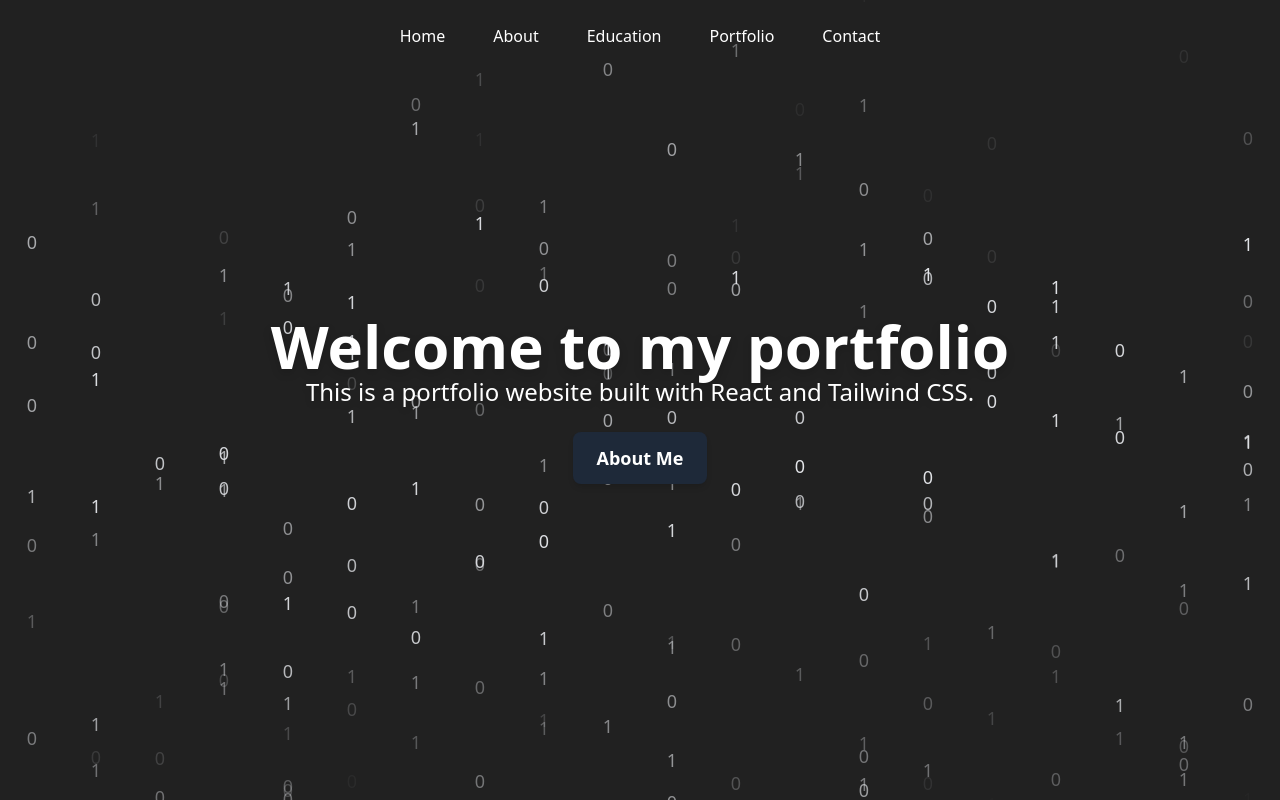
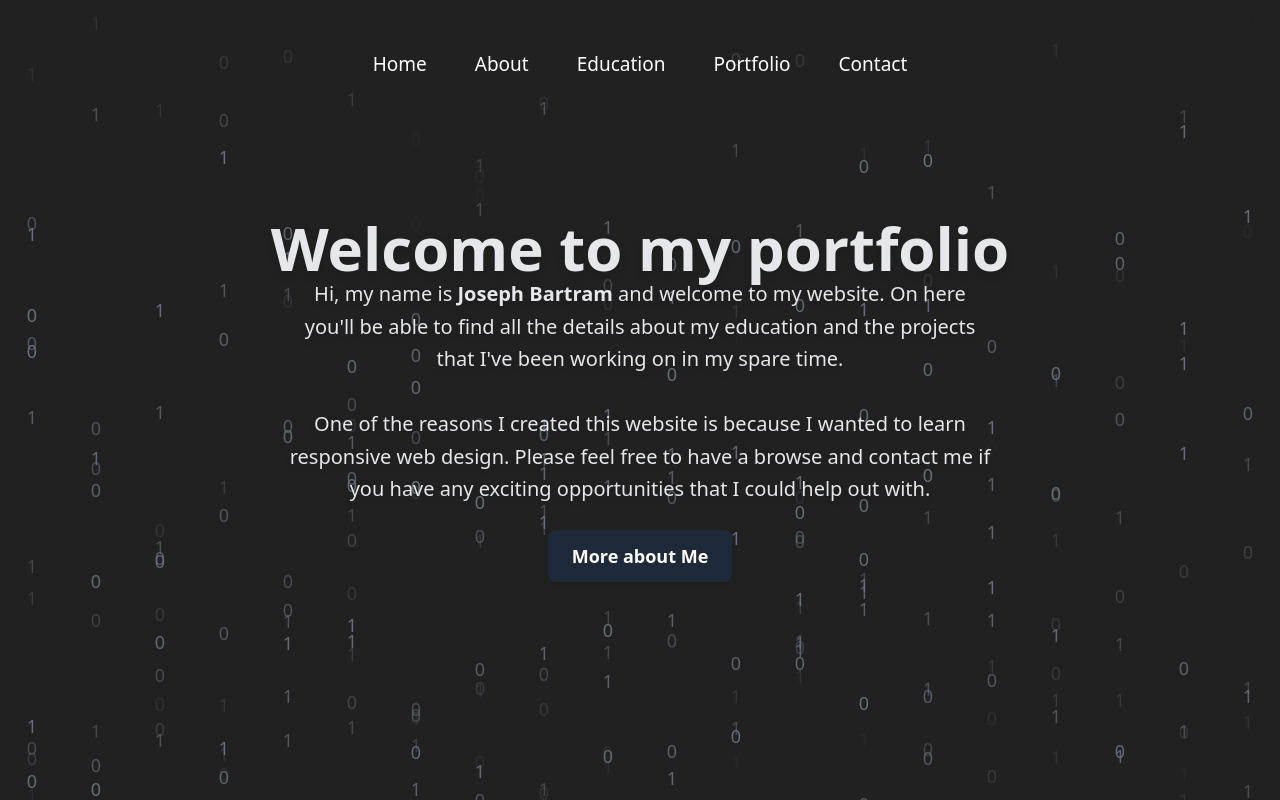
Before and after one commit to Joseph-Bartram8/PortfolioWebsite, a React (Vite) app in the folder my-website/: page / in a window 1280 px wide. Built offline with nearby package versions, Linux system fonts and the light colour scheme.

Commit message:
Changes to nav bar animations, changes to binary wall

```diff
--- a/my-website/src/components/BinaryWall.tsx
+++ b/my-website/src/components/BinaryWall.tsx
@@ -2,8 +2,8 @@ import { useState, useEffect } from 'react';
 
 export default function BinaryWall() {
   const [isActive, setIsActive] = useState(true);
-  const columns = 20;
-  const rows = 15;
+  const columns = 30;
+  const rows = 20;
 
   useEffect(() => {
     const handleVisibilityChange = () => {
@@ -21,11 +21,11 @@ export default function BinaryWall() {
           {Array.from({ length: rows }).map((_, rowIdx) => (
             <span
               key={rowIdx}
-              className={`text-gray-200 text-lg ${isActive ? 'animate-binary-fall' : ''}`}
+              className={`text-gray-500 text-lg ${isActive ? 'animate-binary-fall' : ''}`}
               style={{
                 animationDelay: `${Math.random() * 3}s`,
                 animationDuration: `${3 + Math.random() * 2}s`,
-                transform: `translateY(-${Math.random() * 100}vh)`
+                transform: `translateY(-${Math.random()}vh) translateX(${Math.random()}vw)`,
               }}
             >
               {Math.random() > 0.5 ? '1' : '0'}
--- a/my-website/src/components/NavigationBar.tsx
+++ b/my-website/src/components/NavigationBar.tsx
@@ -11,13 +11,13 @@ export default function NavigationBar() {
   ];
 
   return (
-    <nav className={`fixed z-50 w-full flex justify-center p-6 transition-transform duration-700'}`}>
+    <nav className="fixed z-50 w-full flex justify-center pt-[50px] p-6 transition-transform duration-700">
       <div className="flex-1 flex justify-center space-x-6 md:space-x-12">
         {pages.map((page) => (
           <Link
             key={page.name}
             to={page.path}
-            className="text-white hover:text-gray-300 transition relative group cursor-pointer"
+            className="text-white text-[19px] hover:text-gray-200 hover:text-[23px] transition-all duration-300 relative group cursor-pointer"
           >
             {page.name}
             <span className="absolute left-0 bottom-[-2px] h-[2px] w-0 bg-white group-hover:w-full transition-all duration-300"></span>
--- a/my-website/src/pages/Home.tsx
+++ b/my-website/src/pages/Home.tsx
@@ -4,12 +4,11 @@ import { useNavigate, useLocation } from 'react-router-dom';
 export default function Home() {
   const navigate = useNavigate();
   const location = useLocation();
-  const [isTransitioning, setIsTransitioning] = useState(false);
+  const [isTransitioning, setIsTransitioning] = useState(true);
 
   useEffect(() => {
-      setIsTransitioning(true);
+      setTimeout(() => setIsTransitioning(false), 900);
       document.body.style.overflowY = 'hidden';
-      setTimeout(() => setIsTransitioning(false), 900);
   }, [location.pathname]);
 
   const handleNavigate = () => {
@@ -19,14 +18,18 @@ export default function Home() {
   };
 
   return (
-    <div className={`absolute inset-0 flex flex-col items-center justify-center min-h-screen h-full w-full overflow-y-auto py-2 overflow-hidden transition-all duration-[1500ms] ease-in-out ${isTransitioning ? 'translate-y-10 opacity-0' : 'translate-y-0 opacity-100'}`}>
-      <h1 className="text-6xl font-bold text-white drop-shadow-lg">Welcome to my portfolio</h1>
-      <p className="text-2xl text-white drop-shadow-md">This is a portfolio website built with React and Tailwind CSS.</p>
+    <div className={`absolute text-gray-200 inset-0 flex flex-col items-center justify-center min-h-screen h-full w-full overflow-y-auto py-2 overflow-hidden transition-all duration-[1500ms] ease-in ${isTransitioning ? 'translate-y-[-10vh] opacity-0' : 'translate-y-0 opacity-100'}`}>
+      <h1 className="text-6xl font-bold drop-shadow-lg">Welcome to my portfolio</h1>
+      <p className="text-lg md:text-xl text-center max-w-3xl px-4 md:px-8 drop-shadow-md leading-relaxed">
+        Hi, my name is <span className="font-semibold">Joseph Bartram</span> and welcome to my website. On here you'll be able to find all the details about my education and the projects that
+        I've been working on in my spare time. <br /> <br />One of the reasons I created this website is because I wanted to learn responsive web design.
+        Please feel free to have a browse and contact me if you have any exciting opportunities that I could help out with.
+      </p>
       <button
         onClick={handleNavigate}
         className="mt-6 px-6 py-3 bg-gray-800 text-white text-lg font-semibold rounded-lg shadow-md transition-transform duration-300 hover:scale-105"
       >
-        About Me
+        More about Me
       </button>
     </div>
   );
```
